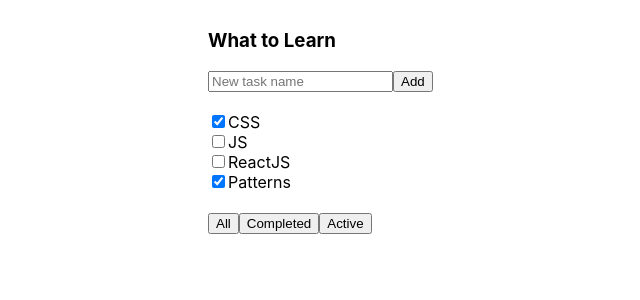
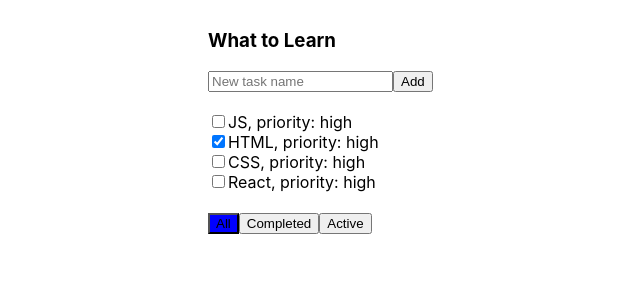
Before and after one commit to kotsur-vlad/todolist_classes, a React (Create React App) app: page / in a window 1280 px wide. Shown: the top 300 px of the page, without its empty margins (192-832 px from the left). Built offline with nearby package versions, Linux system fonts and the light colour scheme.

Commit message:
divide components, add filterValue, make 'stupid' components, take out data

```diff
--- a/src/App.css
+++ b/src/App.css
@@ -3,14 +3,18 @@
 }
 
 .todoList {
-  width: 500px;
-  margin: 0 auto;
+	width: 500px;
+	margin: 0 auto;
 }
 
 .todoList > div {
-  padding: 10px;
+	padding: 10px;
 }
 
 .todoList-task {
 
 }
+
+.filter-active {
+	background-color: blue;
+}
--- a/src/App.js
+++ b/src/App.js
@@ -5,13 +5,23 @@ import TodoListHeader from "./TodoListHeader";
 import TodoListTasks from "./TodoListTasks";
 
 class App extends React.Component {
+
+	tasks = [
+		{title: "JS", isDone: false, priority: "high"},
+		{title: "HTML", isDone: true, priority: "high"},
+		{title: "CSS", isDone: false, priority: "high"},
+		{title: "React", isDone: false, priority: "high"}
+	];
+
+	filterValue = "All";
+
 	render = () => {
 		return (
 			<div className="App">
 				<div className="todoList">
 					<TodoListHeader/>
-					<TodoListTasks/>
-					<TodoListFooter/>
+					<TodoListTasks tasks={this.tasks}/>
+					<TodoListFooter filterValue={this.filterValue}/>
 				</div>
 			</div>
 		);
--- a/src/TodoListFooter.js
+++ b/src/TodoListFooter.js
@@ -2,11 +2,16 @@ import React from "react";
 
 class TodoListFooter extends React.Component {
 	render = () => {
+
+		let classForAll = this.props.filterValue === "All" ? "filter-active" : "";
+		let classForCompleted = this.props.filterValue === "Completed" ? "filter-active" : "";
+		let classForActive = this.props.filterValue === "Active" ? "filter-active" : "";
+
 		return (
 			<div className="todoList-footer">
-				<button>All</button>
-				<button>Completed</button>
-				<button>Active</button>
+				<button className={classForAll}>All</button>
+				<button className={classForCompleted}>Completed</button>
+				<button className={classForActive}>Active</button>
 			</div>
 		)
 	}
--- /dev/null
+++ b/src/TodoListTask.js
@@ -0,0 +1,14 @@
+import React from "react";
+
+class TodoListTask extends React.Component {
+	render = () => {
+		return (
+			<div className="todoList-task">
+				<input type="checkbox" checked={this.props.isDone}/>
+				<span>{this.props.title}, priority: {this.props.priority}</span>
+			</div>
+		)
+	}
+}
+
+export default TodoListTask;
--- a/src/TodoListTasks.js
+++ b/src/TodoListTasks.js
@@ -1,25 +1,16 @@
 import React from "react";
+import TodoListTask from "./TodoListTask";
 
 class TodoListTasks extends React.Component {
 	render = () => {
+
+		let todoListTasks = this.props.tasks.map ((task) => {
+			return <TodoListTask title={task.title} isDone={task.isDone} priority={task.priority}/>
+		});
+
 		return (
 			<div className="todoList-tasks">
-				<div className="todoList-task">
-					<input type="checkbox" checked={true}/>
-					<span>CSS</span>
-				</div>
-				<div className="todoList-task">
-					<input type="checkbox" checked={false}/>
-					<span>JS</span>
-				</div>
-				<div className="todoList-task">
-					<input type="checkbox" checked={false}/>
-					<span>ReactJS</span>
-				</div>
-				<div className="todoList-task">
-					<input type="checkbox" checked={true}/>
-					<span>Patterns</span>
-				</div>
+				{todoListTasks}
 			</div>
 		)
 	}
```
Also changed, not shown: public/logo192.png (deleted), public/logo512.png (deleted).
